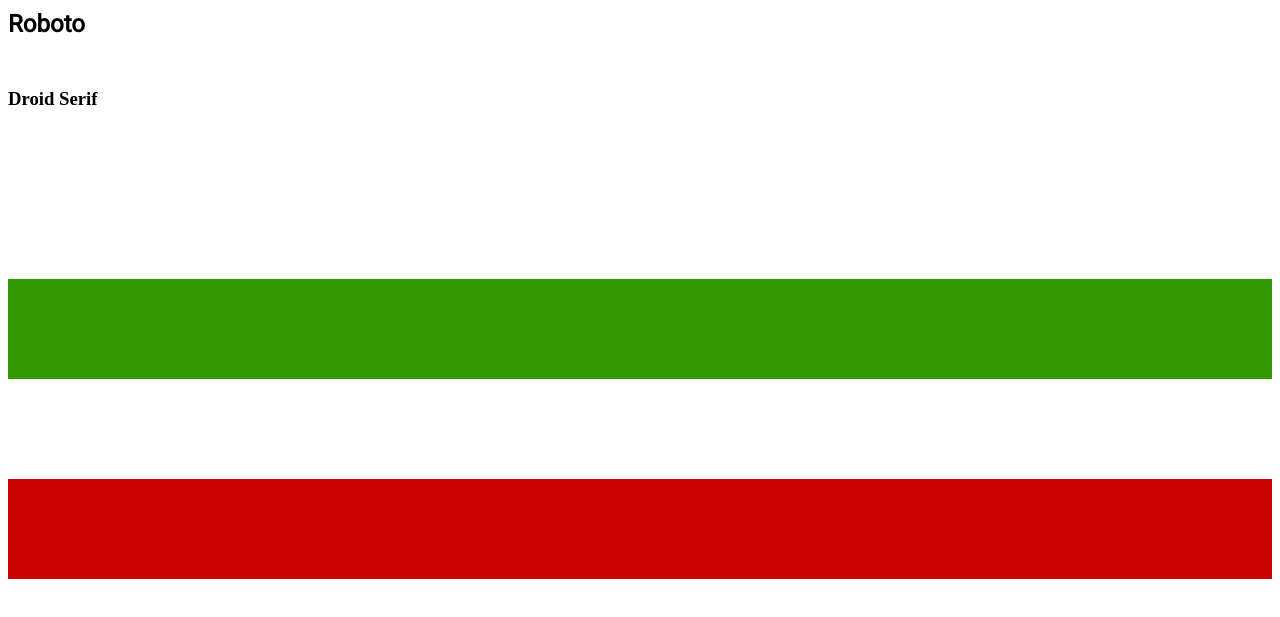
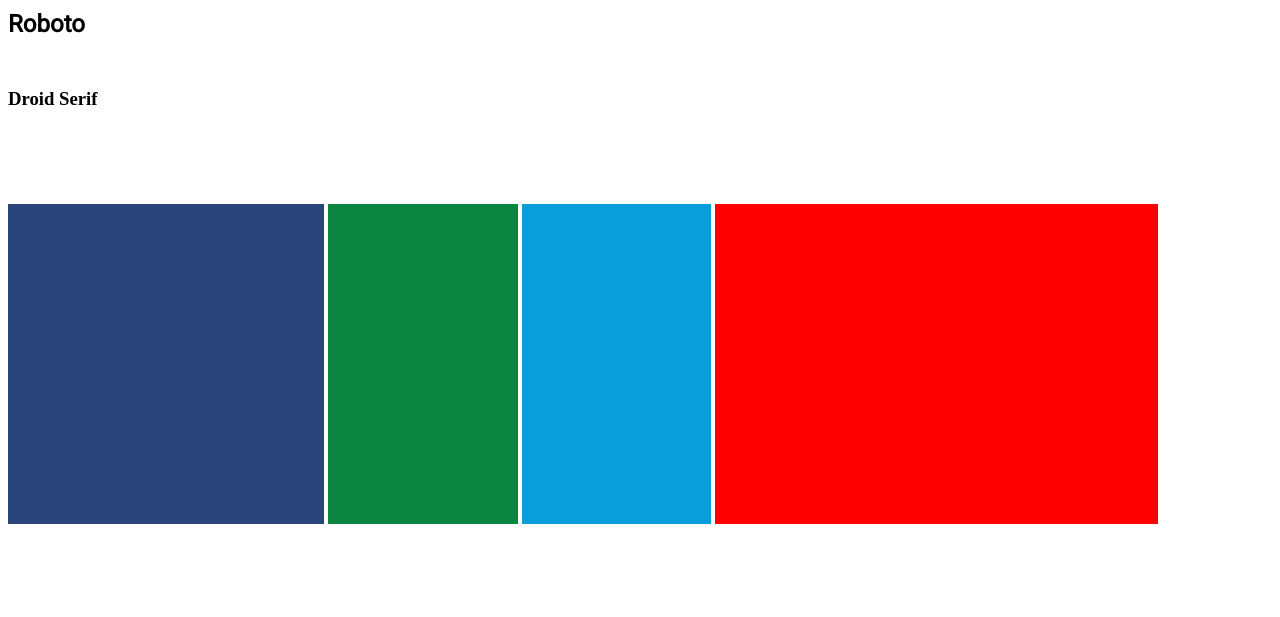
Before and after one commit to kemairichardson/Website, a plain HTML site: page index.html in a window 1280 px wide. Shown: the part 81-698 px from the top of the page. Drawn offline with Linux system fonts and the light colour scheme; files that its build step writes are made by us from their sources; a web font is replaced by a local one.

Commit message:
Add files via upload

```diff
--- a/colors.css
+++ b/colors.css
@@ -5,19 +5,38 @@
   width: 100%;
 }
 
-.orange {
-	  background-color:FF6600;
+.white {
+	  background-color: #fff;
 	  min-height:25px;
 }
 
-.dark_blue {
-  background-color:003399;
+.light_green {
+  background-color: #2a457a;
+   width: 25%;
+ height:40vh;
+  display: inline-block;
+
+}
+
+.yellow {
+  background-color: #099dd9;
+   width: 15%;
+ height:40vh;
+  display: inline-block;
+
+}
+
+.green {
+  background-color: #0c8542;
+   width: 15%;
+ height:40vh;
+  display: inline-block;
+
 }
 
 .red {
-  background-color:#CC0000;
+  background-color: #FF0000;
+  width: 35%;
+ height:40vh;
+  display: inline-block;
 }
-
-.green {
-  background-color: #339900;
-}
```
